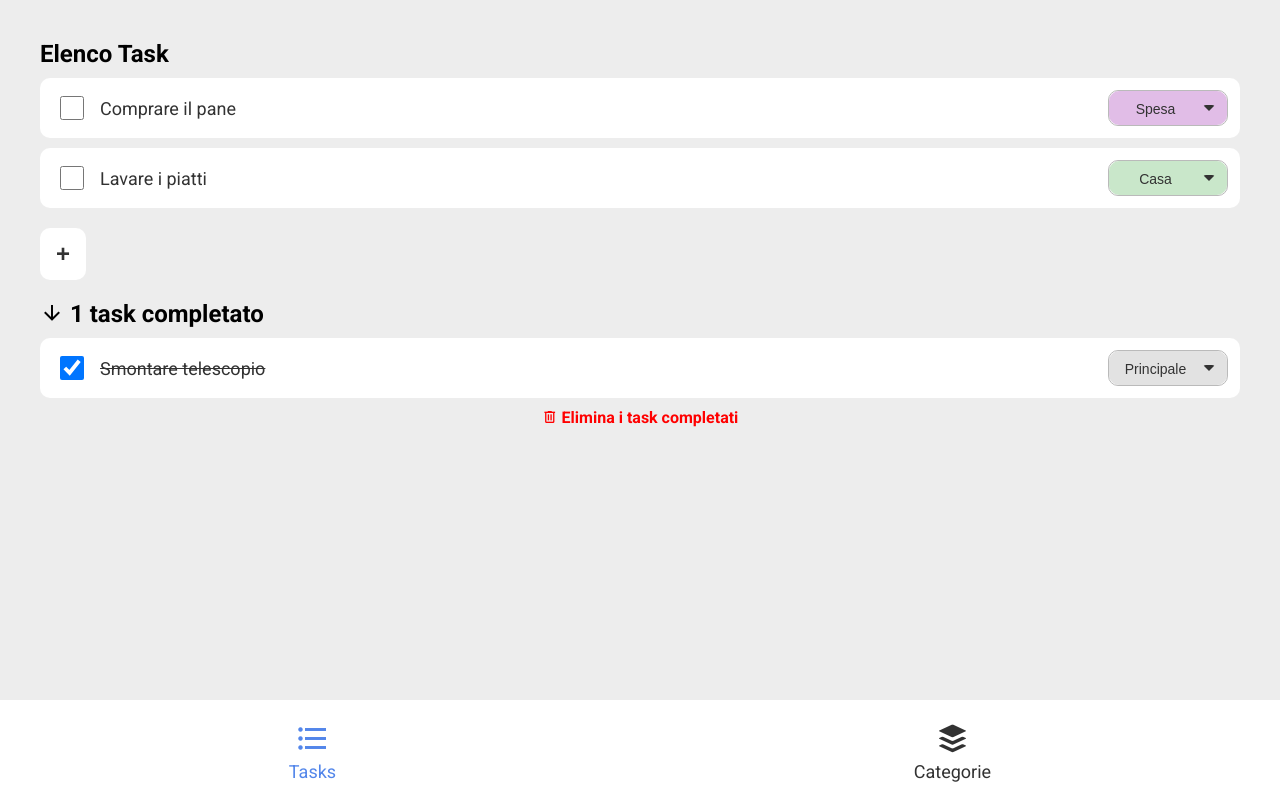
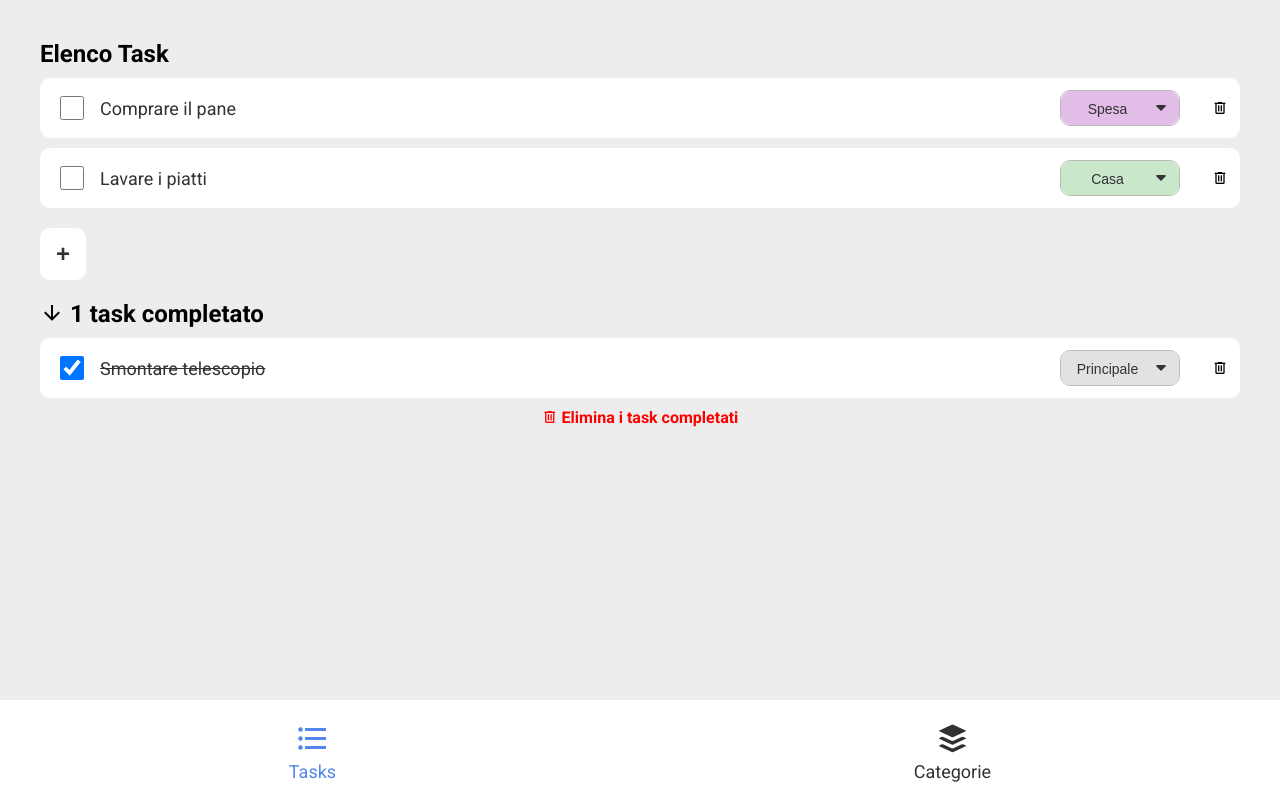
Before and after one commit to carmhack/hardest-todo-list, a Vue app: page /#/ in a window 1280 px wide. Built offline with nearby package versions, Linux system fonts and the light colour scheme.

Commit message:
Add delete task

```diff
--- a/src/components/TaskForm.vue
+++ b/src/components/TaskForm.vue
@@ -1,5 +1,5 @@
 <template>
-  <div class="form" v-if="data">
+  <div v-if="data" class="form">
     <input
       class="form__checkbox"
       type="checkbox"
@@ -40,6 +40,9 @@
           </li>
         </ul>
       </div>
+    </div>
+    <div class="form__delete">
+      <span class="mdi mdi-trash-can-outline" @click="$emit('deleteTask', data.id)"></span>
     </div>
   </div>
 </template>
@@ -177,7 +180,7 @@ export default defineComponent({
 
   &__dropdown {
     position: absolute;
-    right: 1%;
+    right: 5%;
     top: 20%;
     width: 120px;
     height: 60%;
@@ -270,5 +273,18 @@ export default defineComponent({
       }
     }
   }
+
+  &__delete {
+    position: absolute;
+    top: 0;
+    right: 0;
+    width: 40px;
+    height: 100%;
+    display: flex;
+    flex-direction: column;
+    justify-content: center;
+    align-items: center;
+    cursor: pointer;
+  }
 }
 </style>
--- a/src/views/Tasks.vue
+++ b/src/views/Tasks.vue
@@ -9,6 +9,7 @@
         @changeCategory="onChangeCategory($event)"
         @changeText="onChangeText($event)"
         @checkTask="onCheckTask($event)"
+        @deleteTask="onDeleteTask($event)"
       ></task-form>
       <button class="button add-new" @click="onAddNew">+</button>
     </div>
@@ -18,6 +19,7 @@
         <span
           :class="[ showCompletedTasks ? 'mdi mdi-arrow-down' : 'mdi mdi-arrow-up' ]"
           @click="showCompletedTasks = !showCompletedTasks"
+          style="cursor: pointer"
         ></span>
         {{ completedTasksLabel }}
       </h2>
@@ -27,6 +29,7 @@
             :key="task.id"
             :data="task"
             @checkTask="onCheckTask($event)"
+            @deleteTask="onDeleteTask($event)"
         ></task-form>
         <h4 class="delete-label" @click="onDeleteCompletedTasks"><span class="mdi mdi-trash-can-outline"></span> Elimina i task completati</h4>
       </div>
@@ -95,14 +98,8 @@ export default defineComponent({
     }
   },
   methods: {
-    deleteCompletedTasks () {
-      this.tasks = this.tasks.filter((task: Task) => !task.completed)
-    },
-    onDeleteCompletedTasks () {
-      const userConfirm = confirm('Sei sicuro di voler eliminare tutti i task completati?')
-      if (userConfirm) {
-        this.deleteCompletedTasks()
-      }
+    onAddNew () {
+      this.tasks.push({ id: this.tasks.length + 1, ...this.newTask })
     },
     onCheckTask (taskId: number) {
       const findTask = this.tasks.find((task: Task) => task.id === taskId)
@@ -122,8 +119,21 @@ export default defineComponent({
         findTask.text = event.value
       }
     },
-    onAddNew () {
-      this.tasks.push({ id: this.tasks.length + 1, ...this.newTask })
+    onDeleteTask (taskId: number) {
+      const userConfirm = confirm('Sei sicuro di voler eliminare il task?')
+      const findTask = this.tasks.find((task: Task) => task.id === taskId)
+      if (userConfirm && findTask) {
+        this.tasks = this.tasks.filter((task: Task) => task.id !== taskId)
+      }
+    },
+    onDeleteCompletedTasks () {
+      const userConfirm = confirm('Sei sicuro di voler eliminare tutti i task completati?')
+      if (userConfirm) {
+        this.deleteCompletedTasks()
+      }
+    },
+    deleteCompletedTasks () {
+      this.tasks = this.tasks.filter((task: Task) => !task.completed)
     }
   }
 })
```
